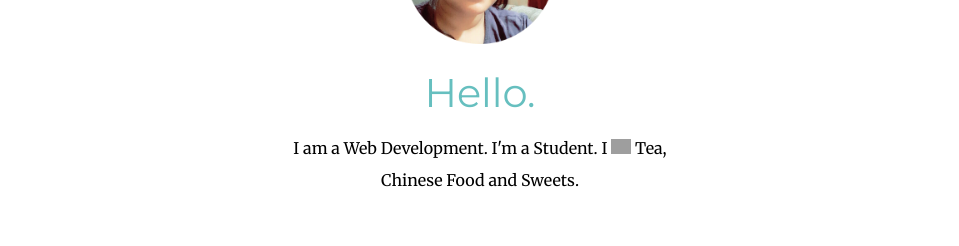
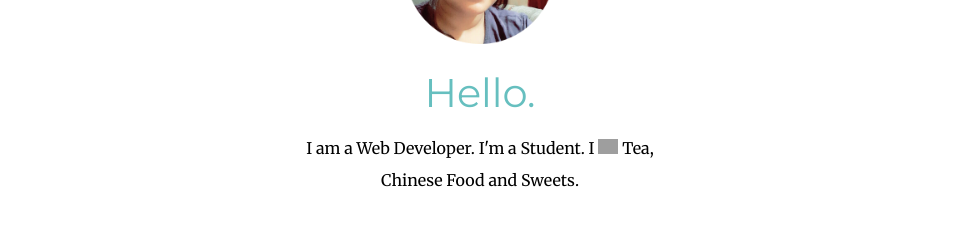
Before and after one commit to Anshika1301/My_Site, a plain HTML site: page index.html in a window 1280 px wide. Shown: the part 900-1146 px from the top of the page, without its empty margins (160-1119 px from the left). Drawn offline with Linux system fonts and the light colour scheme; grey boxes are pictures that could not be loaded.

Commit message:
Update index.html

```diff
--- a/index.html
+++ b/index.html
@@ -32,7 +32,7 @@
       <div>
         <img class="profile" src="Images/circle-cropped.png" alt="Anshika profile image"  height="150">
         <h2>Hello.</h2>
-        <p class="intro">I am a Web Development. I'm a Student. I <img src="https://emojipedia-us.s3.dualstack.us-west-1.amazonaws.com/thumbs/160/apple/237/heavy-black-heart_2764.png" height="15"> Tea, Chinese Food and Sweets.</p>
+        <p class="intro">I am a Web Developer. I'm a Student. I <img src="https://emojipedia-us.s3.dualstack.us-west-1.amazonaws.com/thumbs/160/apple/237/heavy-black-heart_2764.png" height="15"> Tea, Chinese Food and Sweets.</p>
       </div>
       <hr>
 
```
